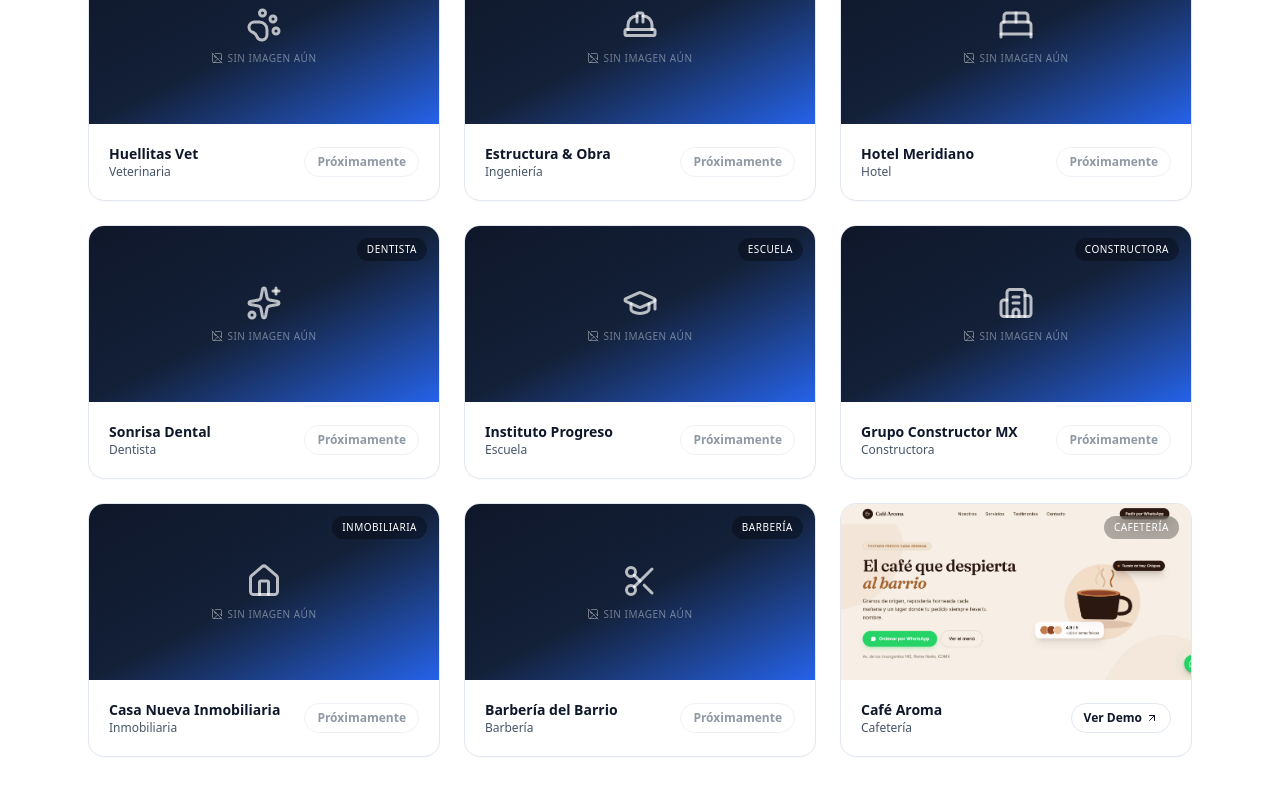
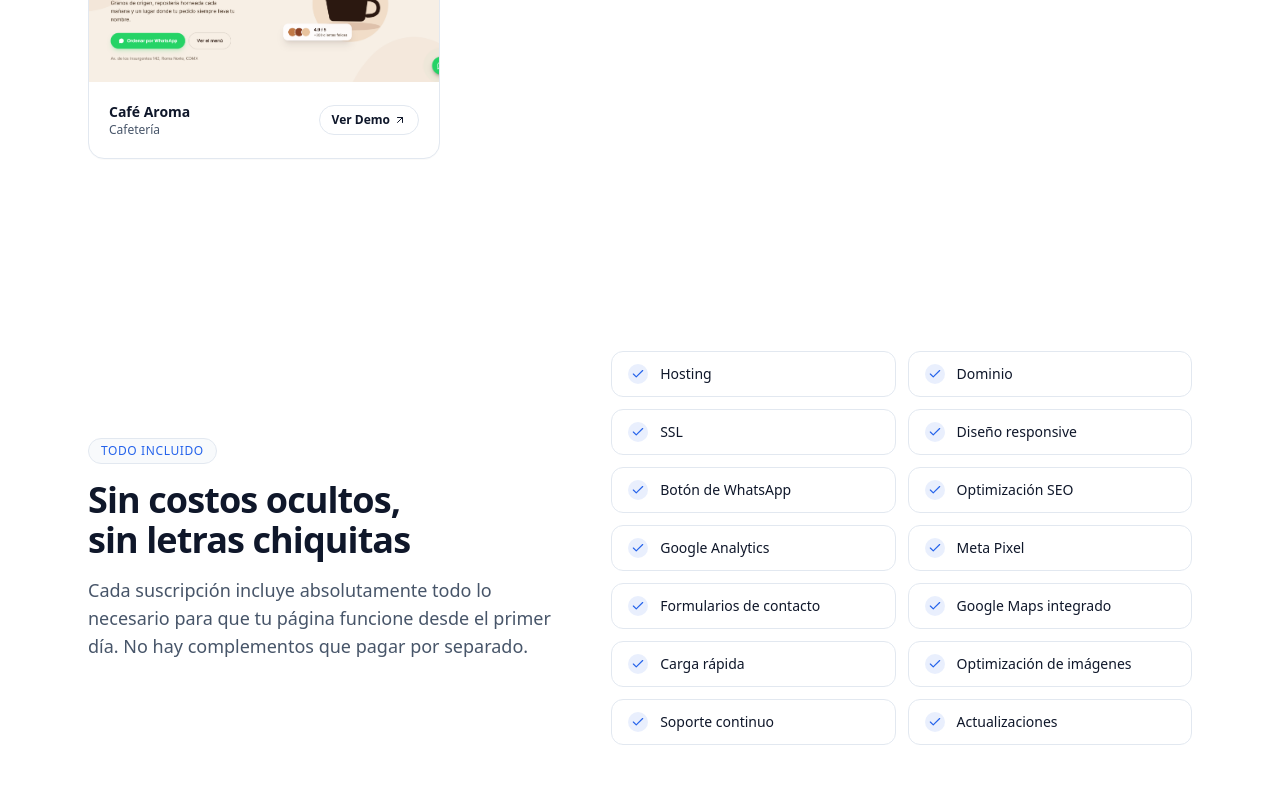
Before and after one commit to armandomedina0509/landinghub, a Next.js app: page / in a window 1280 px wide. Shown: the part 2360-3160 px from the top of the page. Built offline with nearby package versions, Linux system fonts and the light colour scheme.

Commit message:
Modificar Demos

```diff
--- a/src/components/demos.tsx
+++ b/src/components/demos.tsx
@@ -47,62 +47,6 @@ const demos = [
     icon: HeartPulse,
     image: "/demos/centro-medico.png",
     url: "https://centro-medico-especialidades.netlify.app/",
-  },
-  {
-    name: "Huellitas Vet",
-    category: "Veterinaria",
-    icon: PawPrint,
-    image: "",
-    url: "",
-  },
-  {
-    name: "Estructura & Obra",
-    category: "Ingeniería",
-    icon: HardHat,
-    image: "",
-    url: "",
-  },
-  {
-    name: "Hotel Meridiano",
-    category: "Hotel",
-    icon: BedDouble,
-    image: "",
-    url: "",
-  },
-  {
-    name: "Sonrisa Dental",
-    category: "Dentista",
-    icon: Sparkles,
-    image: "",
-    url: "",
-  },
-  {
-    name: "Instituto Progreso",
-    category: "Escuela",
-    icon: GraduationCap,
-    image: "",
-    url: "",
-  },
-  {
-    name: "Grupo Constructor MX",
-    category: "Constructora",
-    icon: Building2,
-    image: "",
-    url: "",
-  },
-  {
-    name: "Casa Nueva Inmobiliaria",
-    category: "Inmobiliaria",
-    icon: Home,
-    image: "",
-    url: "",
-  },
-  {
-    name: "Barbería del Barrio",
-    category: "Barbería",
-    icon: Scissors,
-    image: "",
-    url: "",
   },
   {
     name: "Café Aroma",
```
